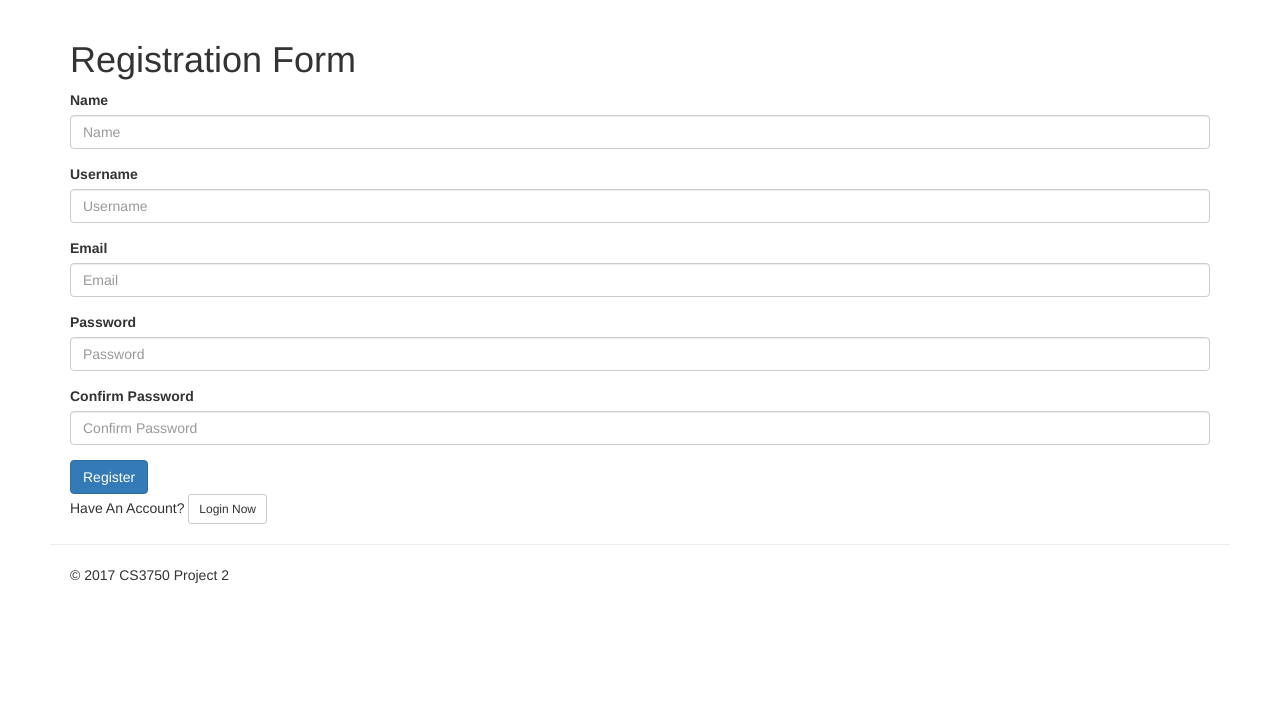
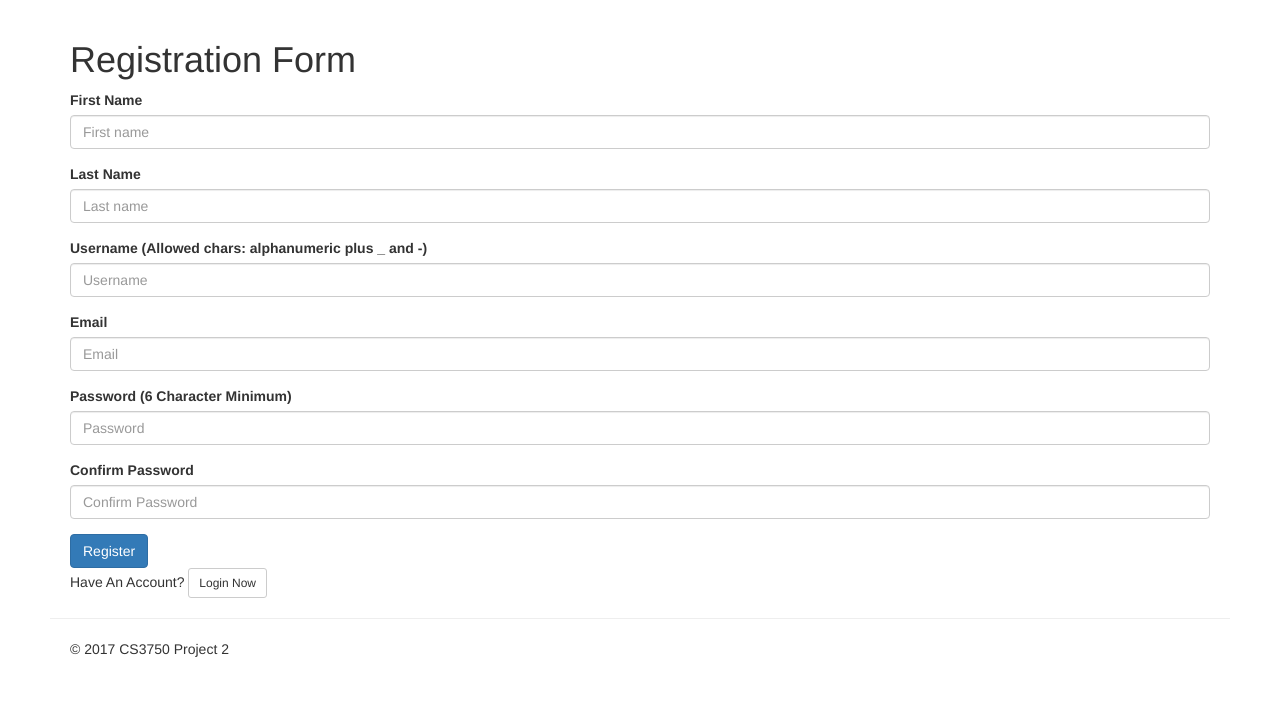
Before and after one commit to Manchen08/3750_p2, a Node server app: template views/register.pug in a window 1280 px wide. Shown: the part 102-811 px from the top of the page. Before the commit the page ends 685 px from the top, so only its background shows below. Run offline with Node 20, Linux system fonts and the light colour scheme; the template is opened without the code that fills it, so the values that code supplies are empty; some libraries are stand-ins or nearby versions.

Commit message:
Make sure assignment reqs are met on Registration Form
"First and Last Name Fields"

"The username should be one word that allows alphanumeric characters, as well as the – and _ characters. Anything else that is put into that box should be considered invalid and rejected."

"The password should be at least 6 characters, but no other rules should be imposed other than that. I recommend checking the criteria both on the browser side and the server side."

```diff
--- a/views/register.pug
+++ b/views/register.pug
@@ -6,20 +6,23 @@ block content
         include ./includes/messages.pug
         form(method='post', action='/users/register')
             .form-group
-                label Name
-                input.form-control(type='text', name='name', placeholder='Name', required)
+                label First Name
+                input.form-control(type='text', name='fname', placeholder='First name', required)
             .form-group
-                label Username
-                input.form-control(type='text', name='username', placeholder='Username', required)
+                label Last Name
+                input.form-control(type='text', name='lname', placeholder='Last name', required)
+            .form-group
+                label Username (Allowed chars: alphanumeric plus _ and -)
+                input.form-control(type='text', name='username', pattern="[0-9A-Z-_]" placeholder='Username', required)
             .form-group
                 label Email
                 input.form-control(type='email', name='email', placeholder='Email', required)
             .form-group
-                label Password
-                input.form-control(type='password', name='password', placeholder='Password', required)
+                label Password (6 Character Minimum)
+                input.form-control(type='password', name='password', pattern=".{6,}", placeholder='Password', required)
             .form-group
                 label Confirm Password
-                input.form-control(type='password', name='password2', placeholder='Confirm Password', required)
+                input.form-control(type='password', name='password2', pattern=".{6,}", placeholder='Confirm Password', required)
             button.btn.btn-primary(type='submit') Register
             br
             |   Have An Account?
```
Also changed, not shown: models/user.js (+13 -8 lines), routes/users.js (+8 -3 lines).
